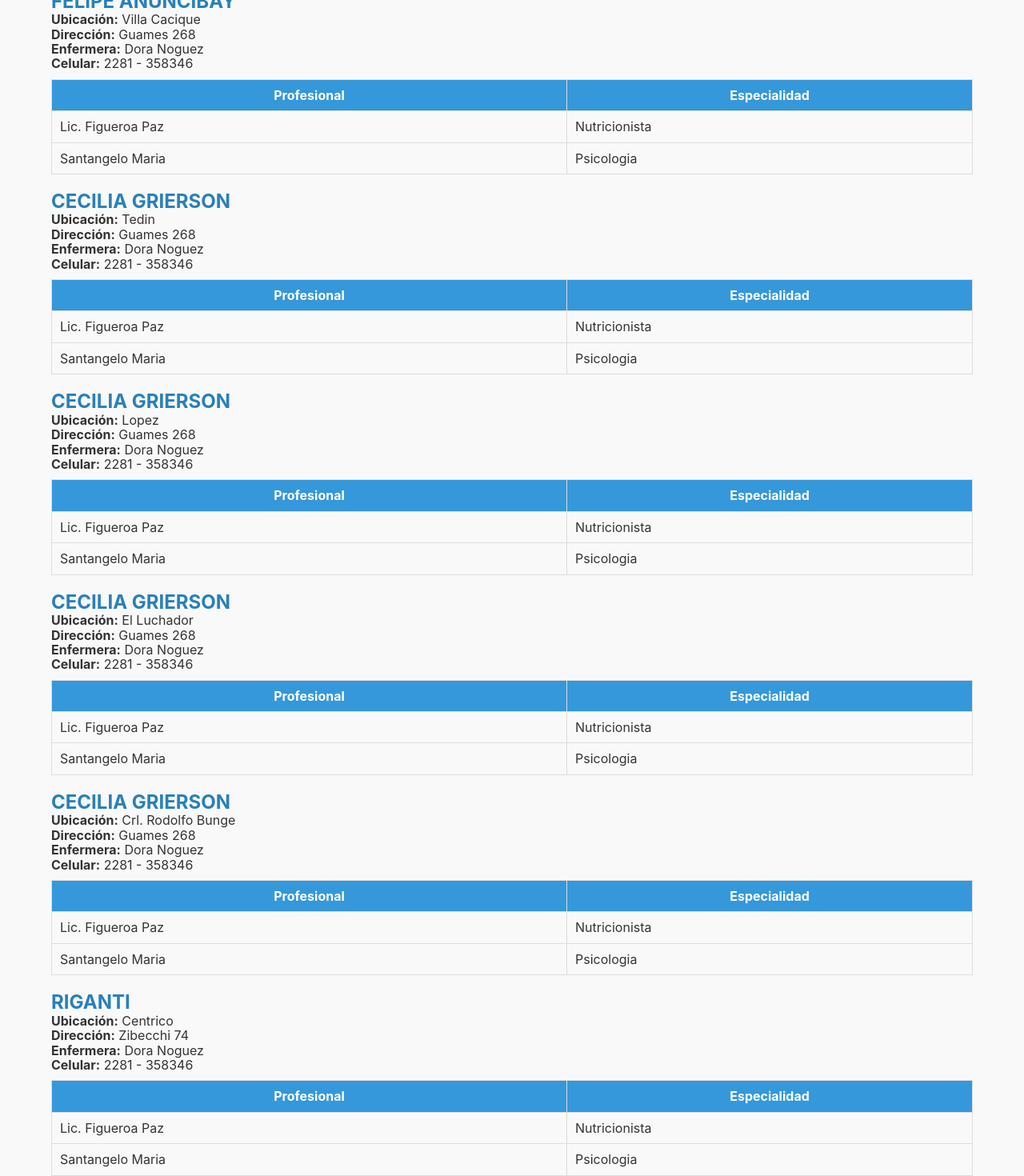
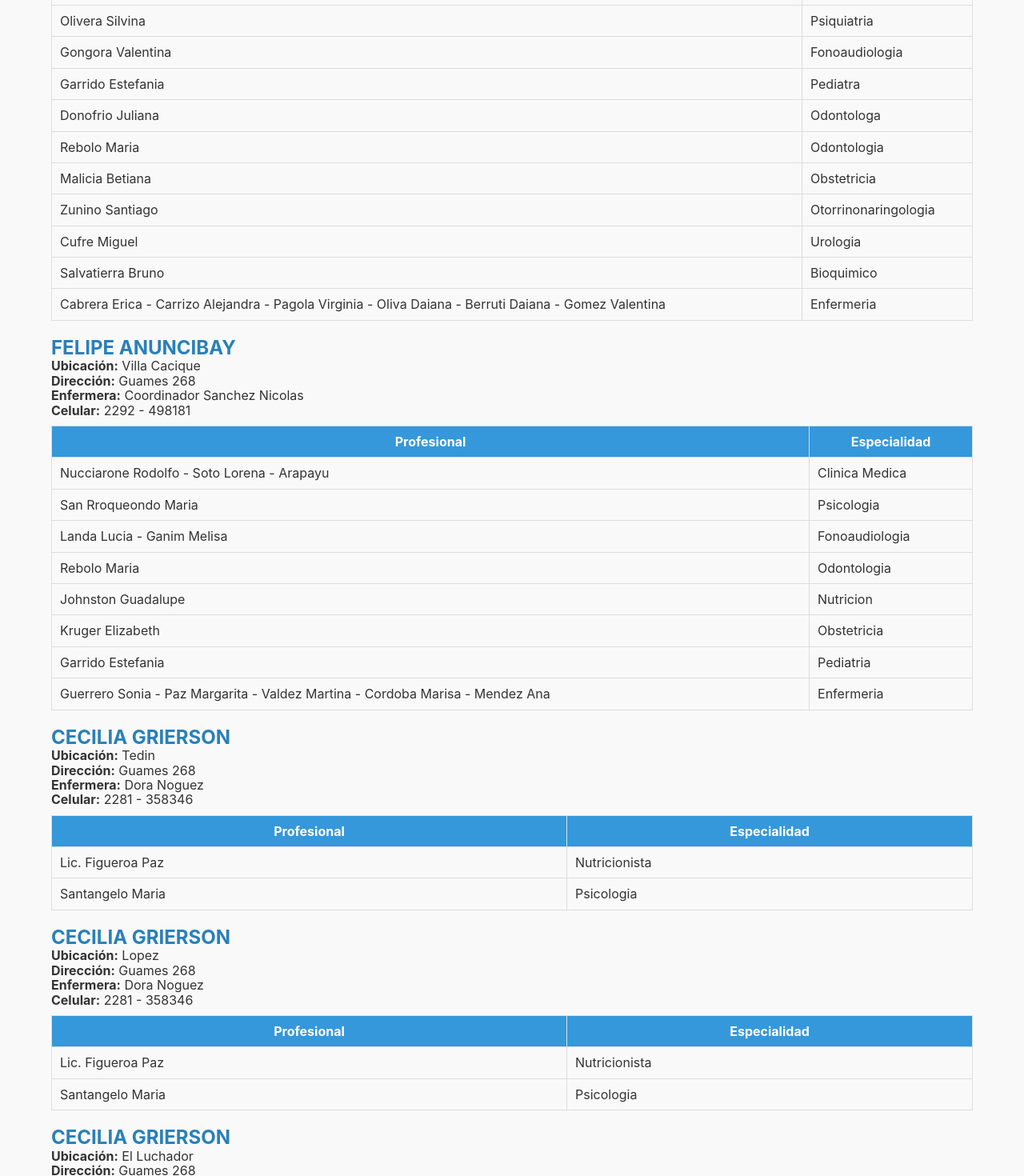
Before and after one commit to BeltEnzoo/HospitalBJ, a React (Vite) app: page /caps in a window 1280 px wide. Shown: the part 1960-3430 px from the top of the page at 80% size. Built offline with nearby package versions, Linux system fonts and the light colour scheme.

Commit message:
commit0803

```diff
--- a/src/data/capsData.js
+++ b/src/data/capsData.js
@@ -64,11 +64,22 @@ export const capsData = [
     nombre: "PEDRO PIZÁ",
     ubicacion:"Barker",
     direccion: "Guames 268",
-    enfermera: "Dora Noguez",
-    celular: "2281 - 358346",
+    enfermera: "Coordinador Sanches Nicolas",
+    celular: "2281 - 683979",
     profesionales: [
-      { nombre: "Lic. Figueroa Paz", especialidad: "Nutricionista" },
-      { nombre: "Santangelo Maria", especialidad: "Psicologia" },
+      { nombre: "Musciati Hernan", especialidad: "Cardiologo" },
+      { nombre: "Arapayu Damian", especialidad: "Clinica Medica" },
+      { nombre: "Soto Lorena", especialidad: "Clinica Medica" },
+      { nombre: "Olivera Silvina", especialidad: "Psiquiatria" },
+      { nombre: "Gongora Valentina", especialidad: "Fonoaudiologia" },
+      { nombre: "Garrido Estefania", especialidad: "Pediatra" },
+      { nombre: "Donofrio Juliana", especialidad: "Odontologa" },
+      { nombre: "Rebolo Maria", especialidad: "Odontologia" },
+      { nombre: "Malicia Betiana", especialidad: "Obstetricia" },
+      { nombre: "Zunino Santiago", especialidad: "Otorrinonaringologia" },
+      { nombre: "Cufre Miguel", especialidad: "Urologia" },
+      { nombre: "Salvatierra Bruno", especialidad: "Bioquimico" },
+      { nombre: "Cabrera Erica - Carrizo Alejandra - Pagola Virginia - Oliva Daiana - Berruti Daiana - Gomez Valentina", especialidad: "Enfermeria" },
     ]
   },
   {
@@ -76,11 +87,18 @@ export const capsData = [
     nombre: "FELIPE ANUNCIBAY",
     ubicacion:"Villa Cacique",
     direccion: "Guames 268",
-    enfermera: "Dora Noguez",
-    celular: "2281 - 358346",
+    enfermera: "Coordinador Sanchez Nicolas",
+    celular: "2292 - 498181",
     profesionales: [
-      { nombre: "Lic. Figueroa Paz", especialidad: "Nutricionista" },
-      { nombre: "Santangelo Maria", especialidad: "Psicologia" },
+      { nombre: "Nucciarone Rodolfo - Soto Lorena - Arapayu", especialidad: "Clinica Medica" },
+      { nombre: "San Rroqueondo Maria", especialidad: "Psicologia" },
+      { nombre: "Landa Lucia - Ganim Melisa", especialidad: "Fonoaudiologia" },
+      { nombre: "Rebolo Maria", especialidad: "Odontologia" },
+      { nombre: "Johnston Guadalupe", especialidad: "Nutricion" },
+      { nombre: "Kruger Elizabeth", especialidad: "Obstetricia" },
+      { nombre: "Garrido Estefania", especialidad: "Pediatria" },
+      { nombre: "Guerrero Sonia - Paz Margarita - Valdez Martina - Cordoba Marisa - Mendez Ana", especialidad: "Enfermeria" },
+
     ]
   },
   {
@@ -132,16 +150,29 @@ export const capsData = [
     ]
   },
   {
-    id: 11,
-    nombre: "RIGANTI",
-    ubicacion:"Centrico",
-    direccion: "Zibecchi 74",
-    enfermera: "Dora Noguez",
-    celular: "2281 - 358346",
+    id: 12,
+    nombre: "RIGANTI", // Reemplázalo con el nombre correspondiente
+    ubicacion: "Centrico",
+    direccion: "Zibechi 74",
+    enfermera: "", // Si tienes este dato
+    celular: "2292 - 452002 ", // Si tienes este dato
     profesionales: [
-      { nombre: "Lic. Figueroa Paz", especialidad: "Nutricionista" },
-      { nombre: "Santangelo Maria", especialidad: "Psicologia" },
+        { nombre: "Bernaola Julieta - Borchi Marcela - Madero Ludmila - Yacob Elda", especialidad: "Enfermería y Vacunación" },
+        { nombre: "Góngora Valentina - Landa Lucía", especialidad: "Fonoaudiología" },
+        { nombre: "Ganim Melisa", especialidad: "Fonoaudiología (Sólo OEA)" },
+        { nombre: "Cernutto Martina - Donofrio Carla", especialidad: "Psicopedagogía" },
+        { nombre: "Araujo Paola - Galeano Yanina - Sarramone M. José", especialidad: "Odontología" },
+        { nombre: "Sabatte Natalia", especialidad: "Psicología" },
+        { nombre: "Ibáñez Daniela - Francischelli Gisela", especialidad: "Kinesiología" },
+        { nombre: "Kruger Elizabeth - Malizia Betiana - Von Kaven Sara", especialidad: "Obstetricia" },
+        { nombre: "Figueroa M. Paz - Jhonston Guadalupe", especialidad: "Nutrición" },
+        { nombre: "Antonucci Julieta", especialidad: "Clínica Médica" },
+        { nombre: "Del Rio Norberto", especialidad: "Ginecología" },
+        { nombre: "Rodriguez Jesús", especialidad: "Musicoterapia" },
+        { nombre: "Musciatti Hernán - Vazquez Miguel", especialidad: "Cardiología" },
+        { nombre: "Benavente Carlos - Ballent Andrés", especialidad: "Psiquiatría" },
+        { nombre: "Garrido Estefanía - Murua Paula - Laplace Gonzalo", especialidad: "Pediatría" }
     ]
-  }
+}
   // Agregar más CAPS aquí...
 ];
```
